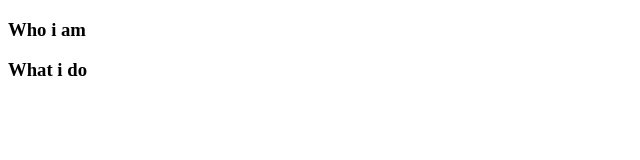
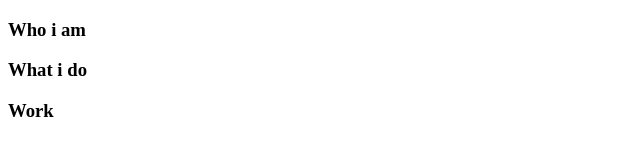
Before and after one commit to softdeamon/portfolio, a plain HTML site: page index.html in a window 1280 px wide. Shown: the full height of the page, 0-640 px from the left. Drawn offline with Linux system fonts and the light colour scheme.

Commit message:
Update index.html

```diff
--- a/index.html
+++ b/index.html
@@ -10,4 +10,7 @@
 
 <h3>What i do</h3>
 
+  <h3>Work</h3>
+
+
 </body>
```
